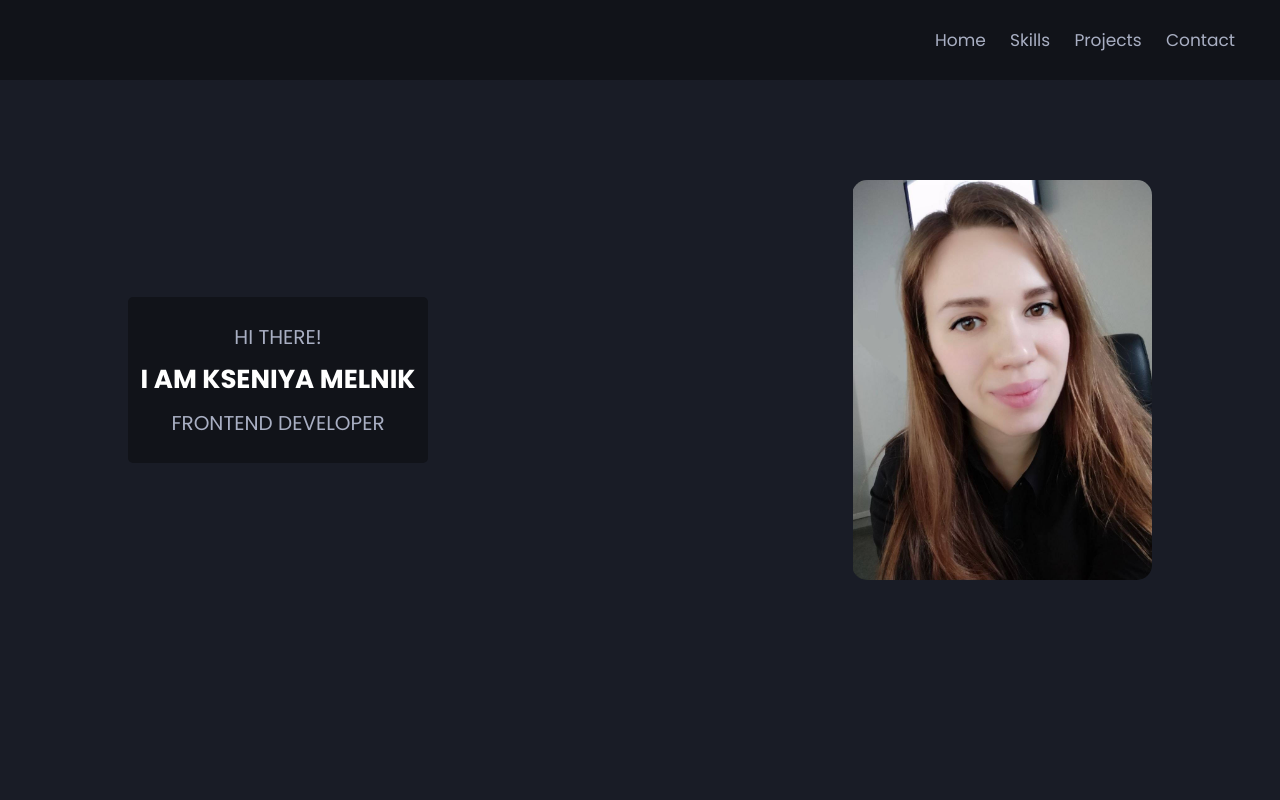
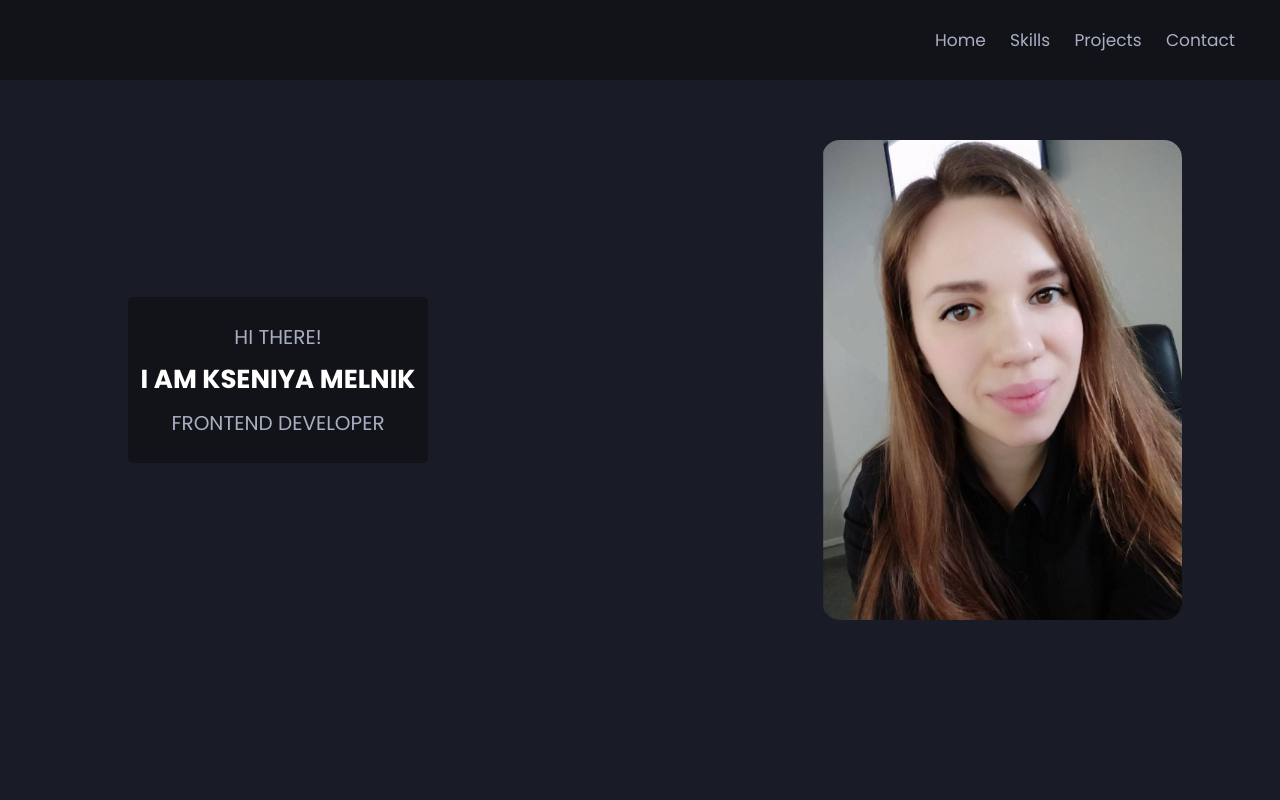
Before and after one commit to KseniyaMelnik/portfolio-react, a React (Create React App) app: page / in a window 1280 px wide. In both pictures the pointer is over the element 1002 px from the left and 380 px from the top of the page. Shown: the top 800 px of the page. Built offline with nearby package versions, Linux system fonts and the light colour scheme.

Commit message:
feat: add transform for main photo

```diff
--- a/src/main/Main.module.scss
+++ b/src/main/Main.module.scss
@@ -28,6 +28,11 @@
             background-position: center;
             background-repeat: no-repeat;
             border-radius: 15px;
+            transition: 0.5s ease-in-out;
+            &:hover {
+                transform: scale(1.2);
+                transition: 0.5s ease-in-out;
+            }
         }
     }
 }
```
Also changed, not shown: src/assets/image/Screenshot_1.jpg (added).
